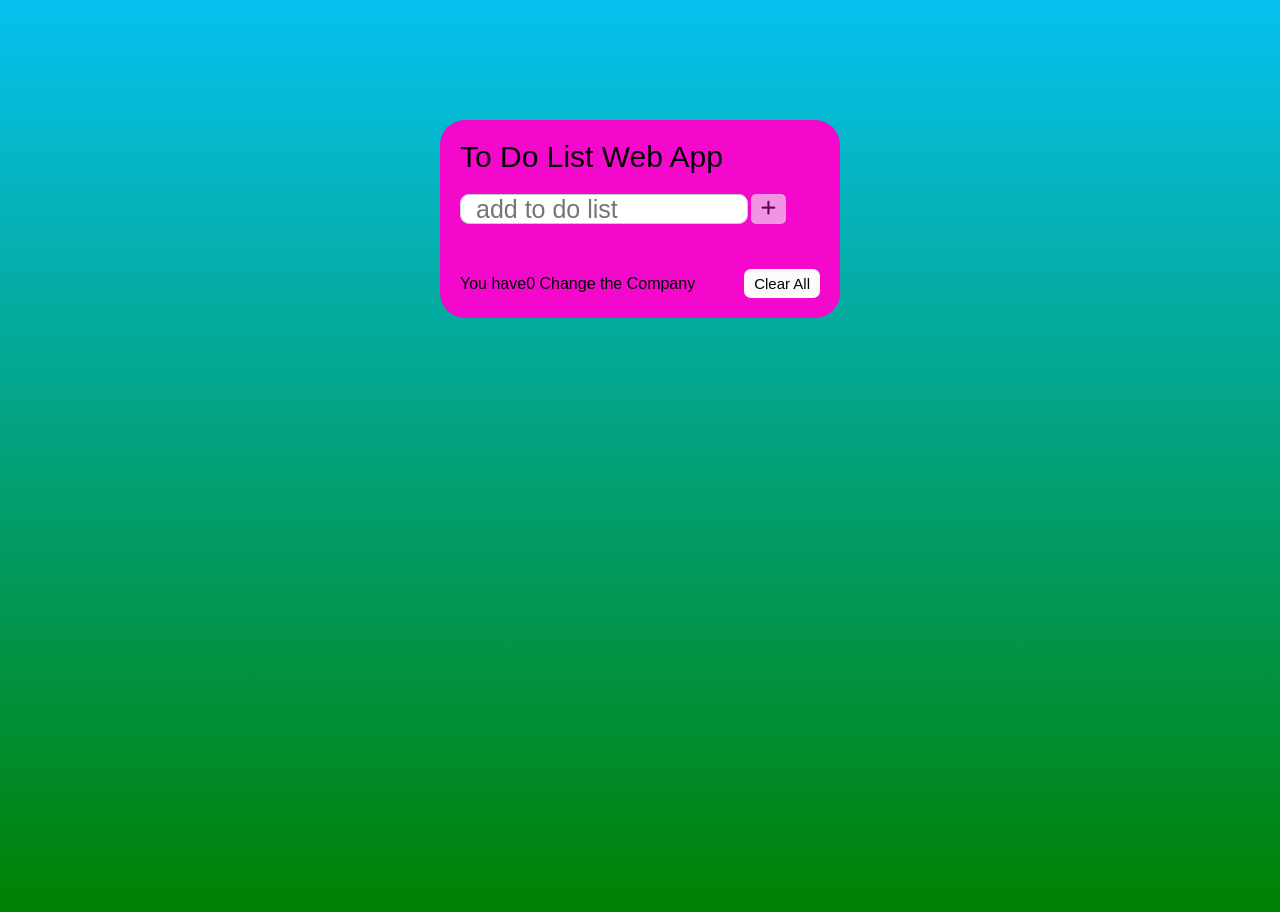
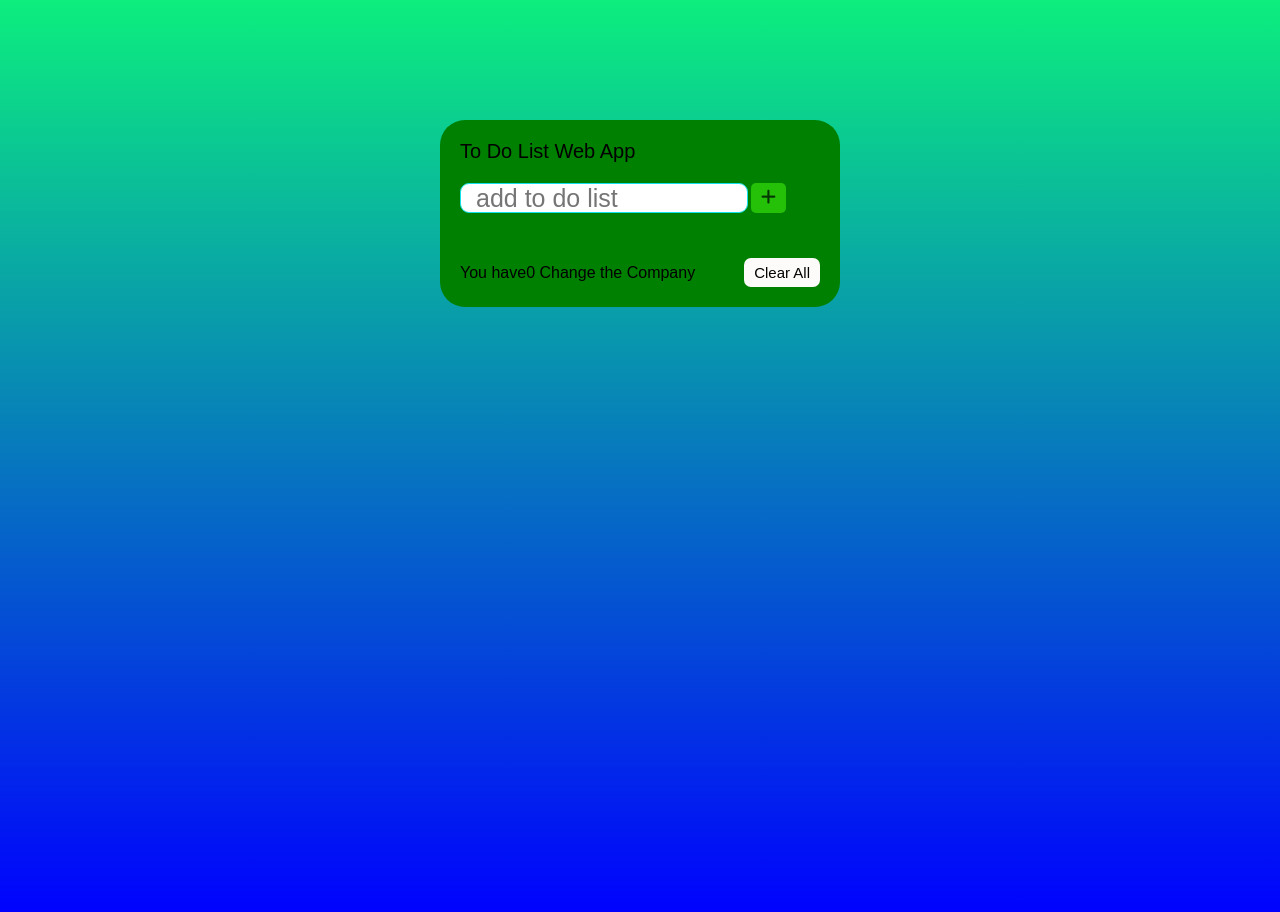
Before and after one commit to rakamanand/lgm-to-do-list, a plain HTML site: page index.html in a window 1280 px wide. Drawn offline with Linux system fonts and the light colour scheme.

Commit message:
Update style.css

```diff
--- a/style.css
+++ b/style.css
@@ -8,20 +8,20 @@
 body{
     height: 100vh;
     width: 100%;
-    background: linear-gradient(to bottom, #06c1f0 0%, green 100%);
+    background: linear-gradient(to bottom, #0dee7e 0%, blue 100%);
 }
 
 .wrapper{
     margin: 120px auto;
     max-width: 400px;
     width: 100%;
-    background-color: #f308cc;
+    background-color: green;
     border-radius: 25px;
     padding: 20px;
 }
 
 .wrapper header{
-    font-size: 30px;
+    font-size: 20px;
     font-weight: 60;
 }
 
@@ -36,7 +36,7 @@ body{
     outline: none;
     width: 80%;
     height: 100%;
-    border: 1px solid #CCC;
+    border: 1px solid rgb(18, 225, 236);
     font-size: 25px;
     border-radius: 9px;
     padding-left: 15px;
@@ -47,7 +47,7 @@ body{
     height: 100%;
     border: none;
     outline: none;
-    background: rgb(241, 241, 243);
+    background: rgb(62, 235, 14);
     color: rgb(7, 7, 7);
     font-size: 17px;
     cursor: pointer;
@@ -73,7 +73,7 @@ body{
     height: 35px;
     line-height: 15px;
     position: relative;
-    background: #f2f2f2;
+    background: #1d50e6;
     border-radius: 3px;
     margin-bottom: 8px;
     padding: 0 15px;
@@ -87,7 +87,7 @@ body{
     color: green;
     width: 45px;
     text-align: center;
-    background: black;
+    background: black ;
     border-radius: 0 3px 3px 0;
     cursor: pointer;
     transition: all 0.3s ease;
```
